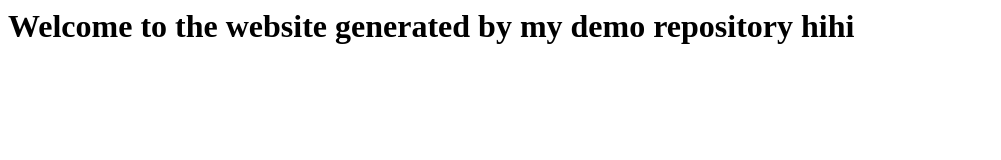
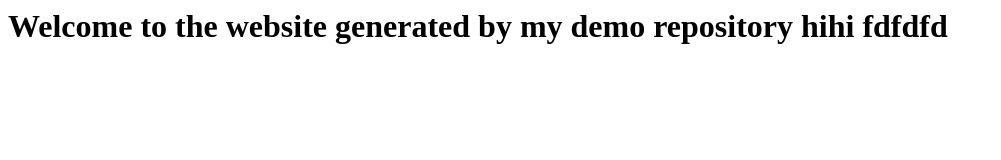
Before and after one commit to ngaleit/demo-repository, a website: page index.html in a window 1280 px wide. Shown: the whole page, without its empty margins (0-1001 px from the left). Drawn offline with Linux system fonts and the light colour scheme.

Commit message:
Update index.html

```diff
--- a/index.html
+++ b/index.html
@@ -1 +1 @@
-<h1>Welcome to the website generated by my demo repository hihi</h1>
+<h1>Welcome to the website generated by my demo repository hihi fdfdfd</h1>
```
